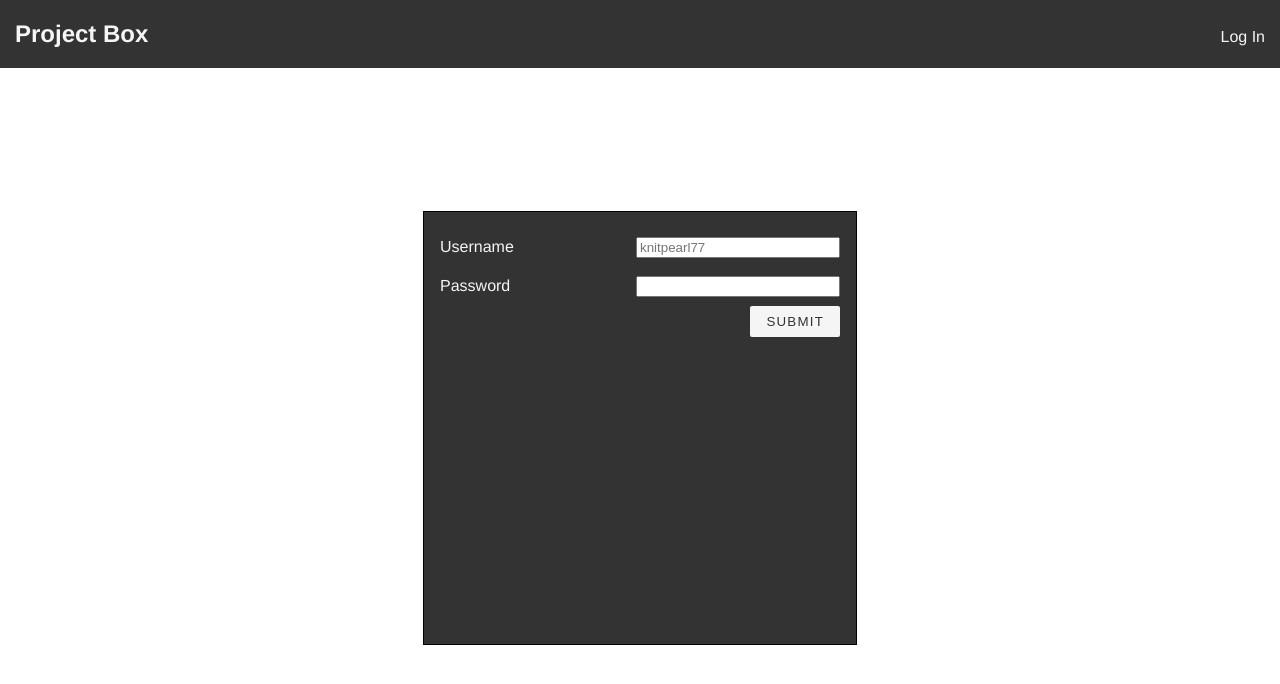
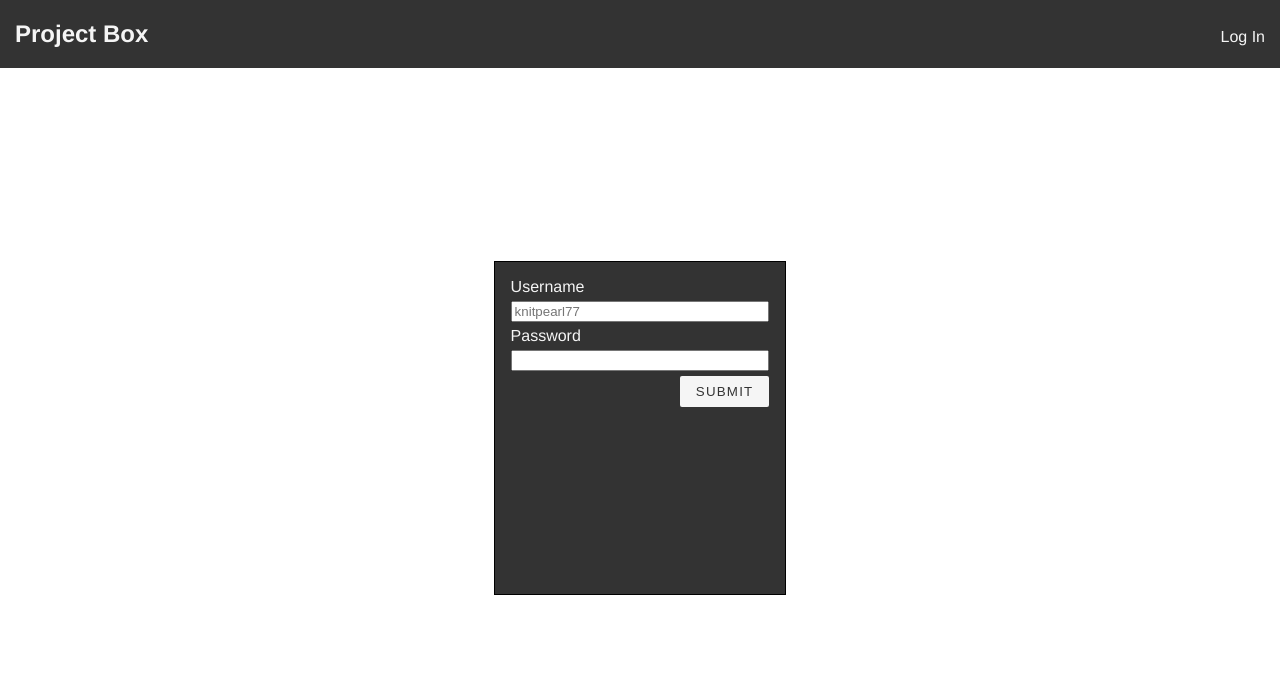
Before and after one commit to raysmithdev/project-box, a React (Create React App) app: page /login in a window 1280 px wide. Shown: the top 684 px of the page. Built offline with nearby package versions, Linux system fonts and the light colour scheme.

Commit message:
login-form style - edit

```diff
--- a/src/components/Login/Login.css
+++ b/src/components/Login/Login.css
@@ -7,8 +7,8 @@
 
 .login-form {
     border: 1px solid black;
-    min-width: 400px;
-    height: 400px;
+    max-width: 400px;
+    height: 300px;
     background-color: #333;
     display: flex;
     flex-wrap: wrap;
@@ -24,6 +24,7 @@
 
 .form-section > label + * {
     flex: 1 0 120px;
+    margin: 5px 0;
 }
 
 .form-section > label {
```
